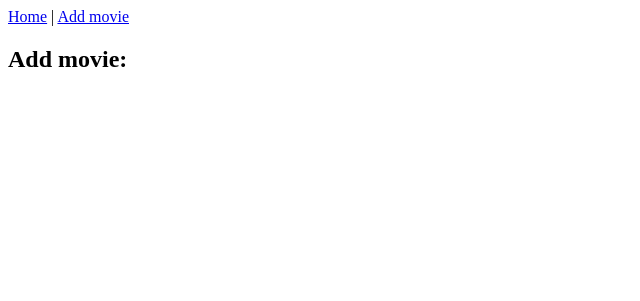
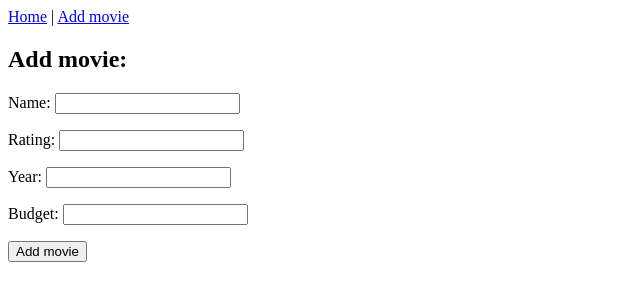
Before and after one commit to AlonaTR/PascalTriangel, a Django app: template django/movie_project/movie_project/movie_app/templates/movie_app/add_movie.html in a window 1280 px wide. Shown: the top 301 px of the page, without its empty margins (0-640 px from the left). Run offline with Django 3.2, Linux system fonts and the light colour scheme; the template is opened without the code that fills it: values that come from a table or form of the project are taken from there, others are empty.

Commit message:
Working post form

```diff
--- a/django/movie_project/movie_project/movie_app/forms.py
+++ b/django/movie_project/movie_project/movie_app/forms.py
@@ -1,8 +1,9 @@
+import re
 from django import forms
 from .models import Movie
 
 class NewForm(forms.Form):
     name = forms.CharField(max_length=40)
-    rating = forms.IntegerField()
-    year = forms.IntegerField(null=True)
-    budget= forms.IntegerField(default=10000000)
+    rating = forms.IntegerField(required=False)
+    year = forms.IntegerField()
+    budget= forms.IntegerField()
--- a/django/movie_project/movie_project/movie_app/templates/movie_app/add_movie.html
+++ b/django/movie_project/movie_project/movie_app/templates/movie_app/add_movie.html
@@ -4,5 +4,18 @@
 {% block content %}
     {% include 'includes/nav.html' %}
     <h2>Add movie:</h2>
+    <form action="{% url 'add_movie' %}" method="post">
+        {% csrf_token %}
+        {{ form.as_p }}
+        {% comment %} <div class="form-group">
+            <label for="{{ form.name.id_for_lable}}">Name:</label>
+            {% if form.name.errors %}
+                <div class="alert alert-danger">
+                    {{ form.name.errors.as_ul }}
+                </div>
+            {% endif %} {% endcomment %}
+        </div>
+        <button type="submit" class="btn-primary btn-block">Add movie</button>
+    </form>
 
 {% endblock %}
--- a/django/movie_project/movie_project/movie_app/templates/movie_app/one_movie.html
+++ b/django/movie_project/movie_project/movie_app/templates/movie_app/one_movie.html
@@ -2,6 +2,8 @@
 
 {% block title %} Information about movie {% endblock %}
 {% block content %}
+{% include 'includes/nav.html' %}
+
     <h2>Information about movie</h2>
 
     <ul>
--- a/django/movie_project/movie_project/movie_app/urls.py
+++ b/django/movie_project/movie_project/movie_app/urls.py
@@ -2,8 +2,8 @@ from . import views
 from django.urls import path
 
 urlpatterns = [
-    path('', views.show_all_movies, name='all_movies'),
+    path('movie/', views.show_all_movies, name='all_movies'),
+    path('movie/add_movie/', views.add_movie, name='add_movie'),
     path('movie/<int:id_movie>', views.show_one_movie, name='one_movie'),
-    path('add_movie', views.add_movie, name='add_movie'),
 
 ]
```
Also changed, not shown: django/movie_project/movie_project/movie_app/views.py (+8 -1 lines), django/movie_project/movie_project/db.sqlite3.
